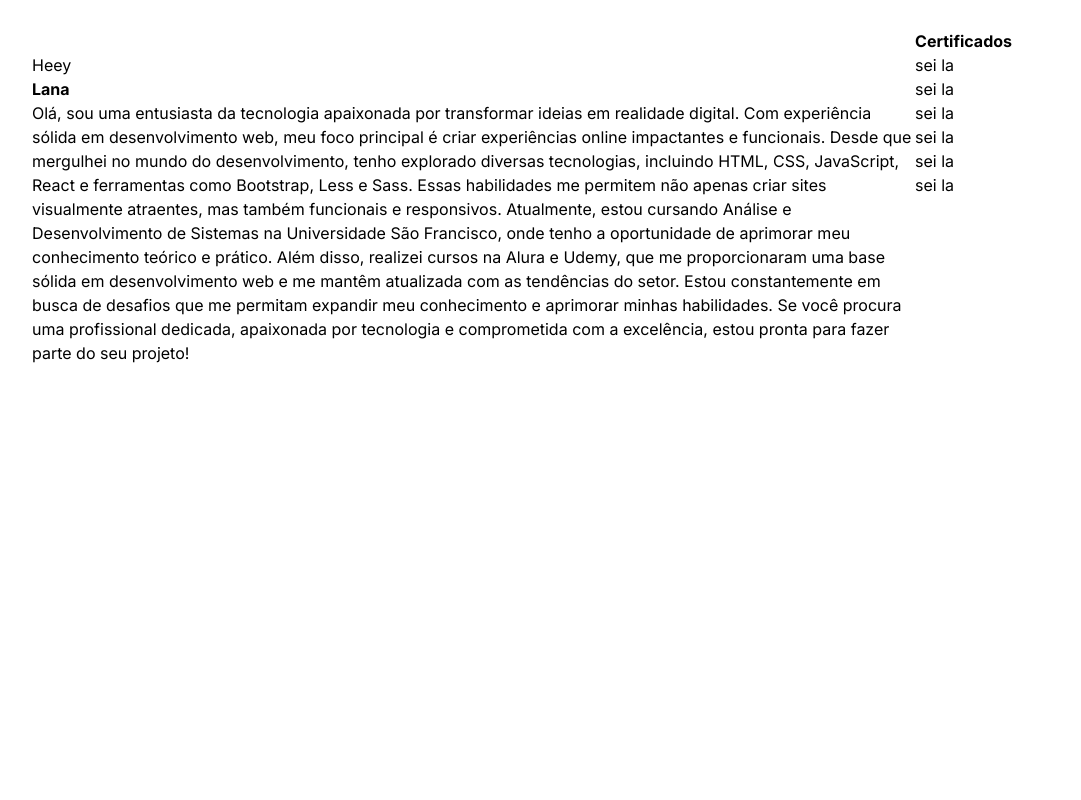
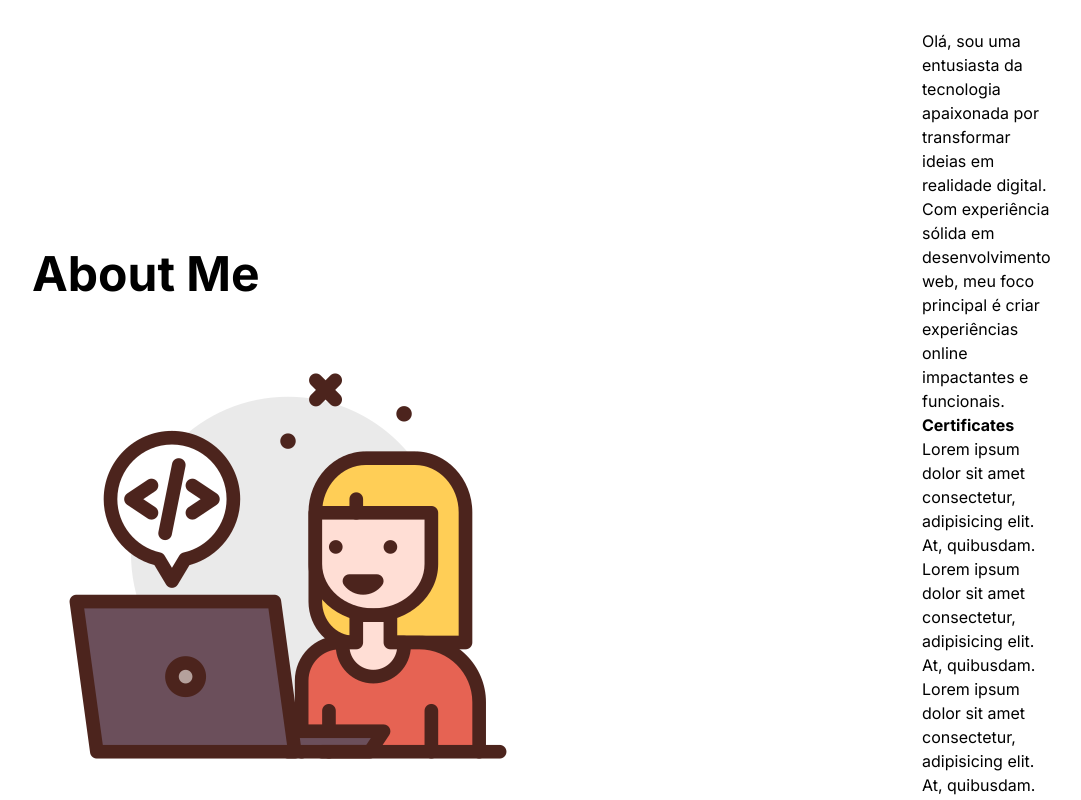
Before and after one commit to NickReinhardt/Portfolio, a React (Vite) app: page / in a window 1280 px wide. Shown: the part 960-1760 px from the top of the page, without its empty margins (118-1199 px from the left). Before the commit the page ends 1375 px from the top, so only its background shows below. Built offline with nearby package versions, Linux system fonts and the light colour scheme.

Commit message:
fazendo a pagina de about me

```diff
--- a/src/components/About.jsx
+++ b/src/components/About.jsx
@@ -1,33 +1,32 @@
 import "../styles/About.css"
+import SecongImg from  "../assets/second-img.png"
 
 const About = () => {
 
   return (
 
     <section className="about">
-      <div>
-        <img src="" alt="" />
-        <p>Heey</p>
-        <h2>Lana</h2>
+      <div className="about--description">
+      <h2 className="about--title">About Me</h2>
+        <img src={SecongImg} alt="" />
+      </div>
+
+        <div className="about--certificados">
         <p>
             Olá, sou uma entusiasta da tecnologia apaixonada por transformar ideias em realidade digital. Com experiência sólida em desenvolvimento web, meu foco principal é criar experiências online impactantes e funcionais.
+            {/* Desde que mergulhei no mundo do desenvolvimento, tenho explorado diversas tecnologias, incluindo HTML, CSS, JavaScript, React e ferramentas como Bootstrap, Less e Sass. Essas habilidades me permitem não apenas criar sites visualmente atraentes, mas também funcionais e responsivos.
+            Atualmente, estou cursando Análise e Desenvolvimento de Sistemas na Universidade São Francisco, onde tenho a oportunidade de aprimorar meu conhecimento teórico e prático. Além disso, realizei cursos na Alura e Udemy, que me proporcionaram uma base sólida em desenvolvimento web e me mantêm atualizada com as tendências do setor.
+            Estou constantemente em busca de desafios que me permitam expandir meu conhecimento e aprimorar minhas habilidades. Se você procura uma profissional dedicada, apaixonada por tecnologia e comprometida com a excelência, estou pronta para fazer parte do seu projeto! */}
+          </p>
 
-            Desde que mergulhei no mundo do desenvolvimento, tenho explorado diversas tecnologias, incluindo HTML, CSS, JavaScript, React e ferramentas como Bootstrap, Less e Sass. Essas habilidades me permitem não apenas criar sites visualmente atraentes, mas também funcionais e responsivos.
-
-            Atualmente, estou cursando Análise e Desenvolvimento de Sistemas na Universidade São Francisco, onde tenho a oportunidade de aprimorar meu conhecimento teórico e prático. Além disso, realizei cursos na Alura e Udemy, que me proporcionaram uma base sólida em desenvolvimento web e me mantêm atualizada com as tendências do setor.
-
-            Estou constantemente em busca de desafios que me permitam expandir meu conhecimento e aprimorar minhas habilidades. Se você procura uma profissional dedicada, apaixonada por tecnologia e comprometida com a excelência, estou pronta para fazer parte do seu projeto!
-          </p>
-      </div>
-
-        <div>
-          <h3>Certificados</h3>
-          <p>sei la</p>
-          <p>sei la</p>
-          <p>sei la</p>
-          <p>sei la</p>
-          <p>sei la</p>
-          <p>sei la</p>
+          <label htmlFor="certificados"><strong>Certificates</strong></label>
+          <ul id="certificados">
+            <li>Lorem ipsum dolor sit amet consectetur, adipisicing elit. At, quibusdam.</li>
+            <li>Lorem ipsum dolor sit amet consectetur, adipisicing elit. At, quibusdam.</li>
+            <li>Lorem ipsum dolor sit amet consectetur, adipisicing elit. At, quibusdam.</li>
+            <li>Lorem ipsum dolor sit amet consectetur, adipisicing elit. At, quibusdam.</li>
+            <li>Lorem ipsum dolor sit amet consectetur, adipisicing elit. At, quibusdam.</li>
+          </ul>
         </div>
     </section>
 
--- a/src/components/MainContent.jsx
+++ b/src/components/MainContent.jsx
@@ -11,6 +11,7 @@ const MainContent = () => {
         <div>
             <h1 className="container--title">Hi! My name is Lana</h1>
             <p className="container--description">I'm a web front-end developer from Brazil.</p>
+            <button>Contact Me</button>
         </div>
 
         <div className="container__image">
--- a/src/styles/About.css
+++ b/src/styles/About.css
@@ -3,4 +3,14 @@
     justify-content: space-between;
     padding: 50px 150px;
     margin-top: 120px;
+    gap: 400px;
+    align-items: center;
 }
+
+.about--description {
+    width: 50%;
+}
+
+.about--title {
+    font-size: 3rem;
+}
```
Also changed, not shown: src/assets/second-img.png (added).
